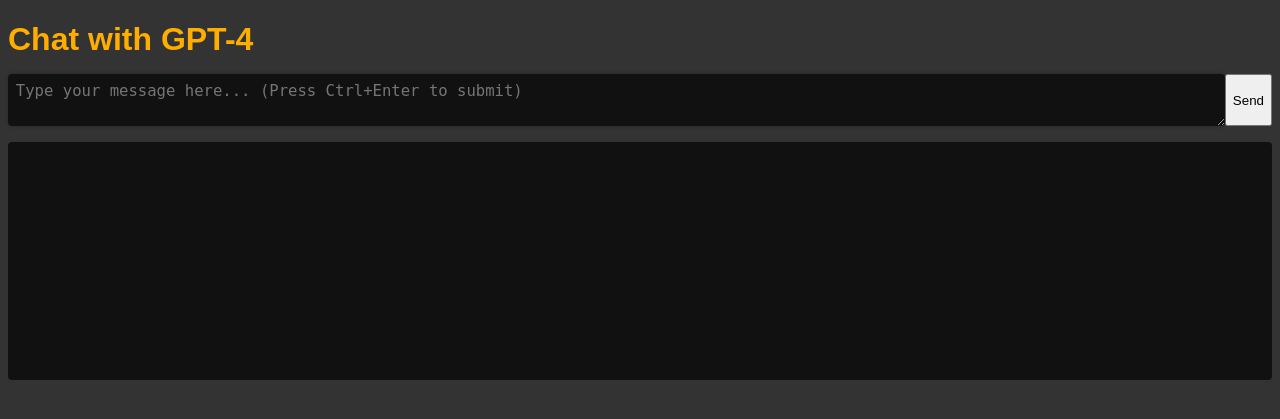
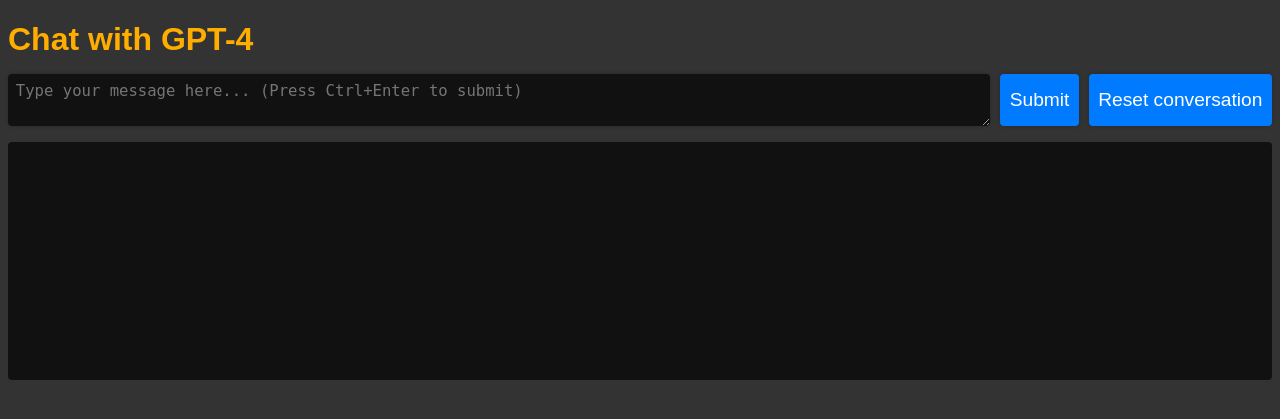
Before and after one commit to pati-dev/sasta-chatgpt, a Flask app: page / in a window 1280 px wide. Shown: the top 419 px of the page. Run offline with Flask 2, Linux system fonts and the light colour scheme.

Commit message:
add the logic and button to reset conversation

```diff
--- a/app.py
+++ b/app.py
@@ -61,14 +61,17 @@ def chat():
     openai.api_key = API_KEY
 
     content = request.form['content']
-    if content.lower() == 'exit':
-        return jsonify({'response': "Bot: Goodbye! If you have any more questions or need assistance in the future, feel free to ask. Have a great day!"})
-    conversation.append({
-        'role': 'user',
-        'content': content
-    })
-    response = chatgpt_convo(conversation)[-1]['content']
-    return jsonify({'response': response})
+    if content.lower() == 'reset':
+        global conversation
+        conversation = []
+        return jsonify({'response': "Bot: Conversation reset."})
+    else:
+        conversation.append({
+            'role': 'user',
+            'content': content
+        })
+        response = chatgpt_convo(conversation)[-1]['content']
+        return jsonify({'response': response})
 
 
 def main():
--- a/templates/index.html
+++ b/templates/index.html
@@ -30,7 +30,7 @@
         word-wrap: break-word;
         resize: vertical;
       }
-      input[type="submit"] {
+      button {
         margin-left: 0.5em;
         padding: 0.5em;
         font-size: 1.2em;
@@ -59,14 +59,15 @@
         <h1>Chat with GPT-4</h1>
     <form id="chat-form">
           <textarea id="user-input" name="content" placeholder="Type your message here... (Press Ctrl+Enter to submit)"></textarea>
-      <button type="submit">Send</button>
+      <button type="submit">Submit</button>
+      <button type="button" id="reset-button">Reset conversation</button>
     </form>
     <div id="chat-log"></div>
     <script>
       const form = document.getElementById('chat-form');
       const userInput = document.getElementById('user-input');
       const chatLog = document.getElementById('chat-log');
-
+      const resetButton = document.getElementById('reset-button');
       userInput.addEventListener('keydown', (event) => {
             if (event.keyCode === 13 && event.shiftKey) {
               event.preventDefault();
@@ -100,6 +101,11 @@
           userInput.value = '';
         }
       });
+
+      resetButton.addEventListener('click', () => {
+            chatLog.innerHTML = '';
+        userInput.value = 'reset';
+      });
     </script>
   </body>
 </html>
```
Lines whose indentation alone changed are shown as unchanged.
